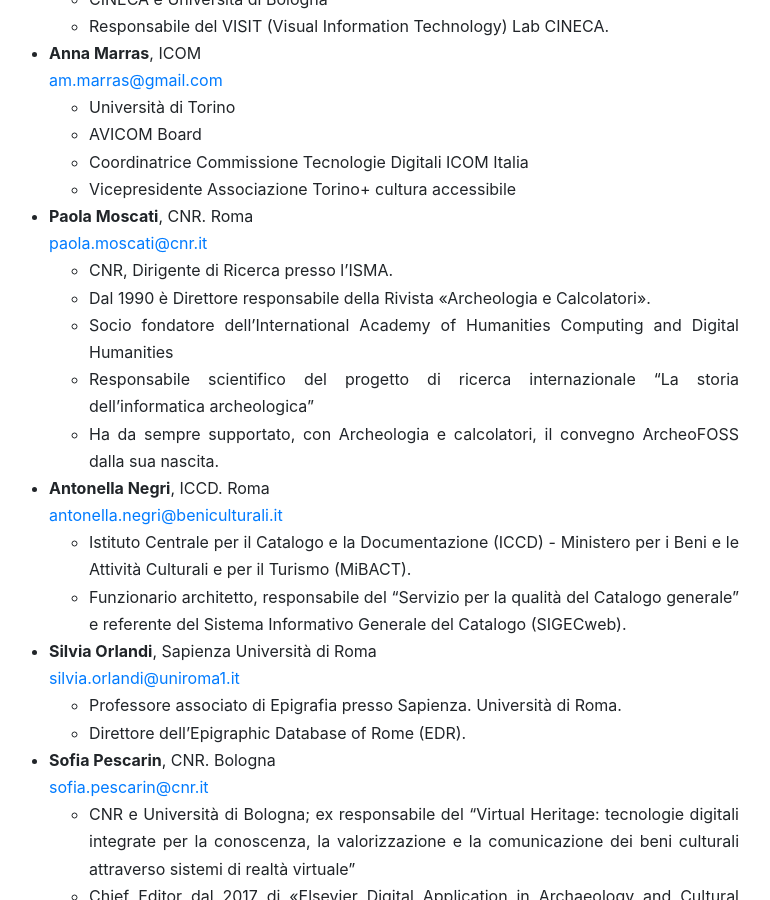
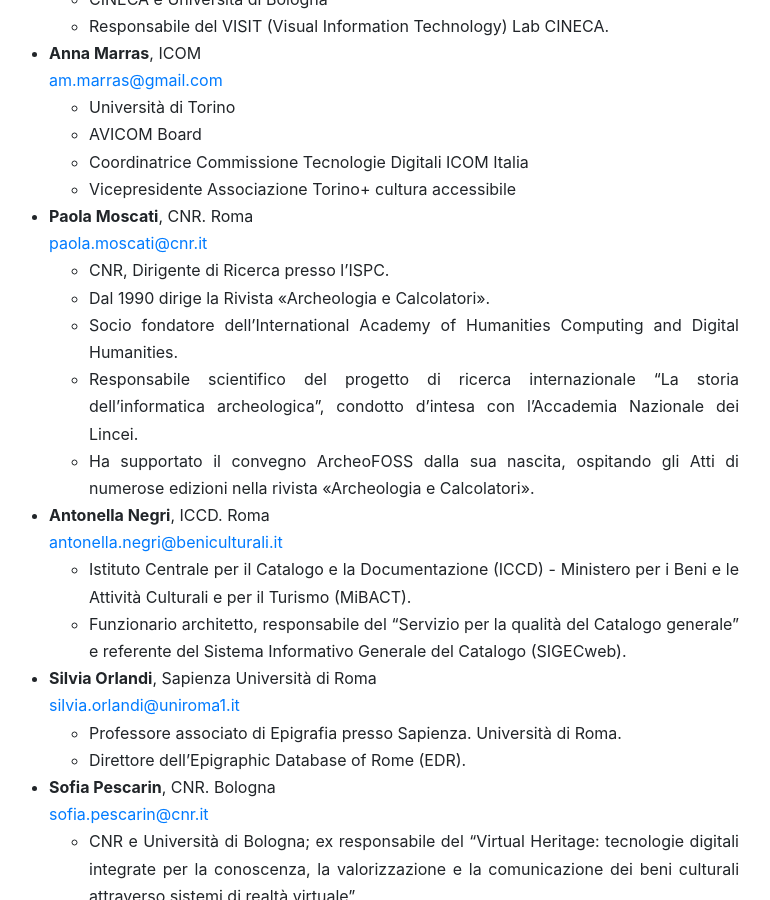
Before and after one commit to archeofoss/archeofoss2020, a Jekyll site: the page built from index.md, in a window 1280 px wide and 900 px high, scrolled down 7822 px. Shown: the whole window, without its empty margins (266-1036 px from the left). Built offline with Jekyll 4.4.1, drawn with Linux system fonts in a browser that asks for light colours; nearby versions of some CDN libraries.

Commit message:
Updated Moscati

```diff
--- a/index.md
+++ b/index.md
@@ -229,11 +229,11 @@
     - Vicepresidente Associazione Torino+ cultura accessibile
 - **Paola Moscati**, CNR. Roma
 [paola.moscati@cnr.it](mailto:paola.moscati@cnr.it)
-    - CNR, Dirigente di Ricerca presso l’ISMA.
-    - Dal 1990 è Direttore responsabile della Rivista «Archeologia e Calcolatori».
-    - Socio fondatore dell’International Academy of Humanities Computing and Digital Humanities
-    - Responsabile scientifico del progetto di ricerca internazionale “La storia dell’informatica archeologica”
-    - Ha da sempre supportato, con Archeologia e calcolatori, il convegno ArcheoFOSS dalla sua nascita.
+    - CNR, Dirigente di Ricerca presso l’ISPC.
+    - Dal 1990 dirige la Rivista «Archeologia e Calcolatori».
+    - Socio fondatore dell’International Academy of Humanities Computing and Digital Humanities.
+    - Responsabile scientifico del progetto di ricerca internazionale “La storia dell’informatica archeologica”, condotto d’intesa con l’Accademia Nazionale dei Lincei.
+    - Ha supportato il convegno ArcheoFOSS dalla sua nascita, ospitando gli Atti di numerose edizioni nella rivista «Archeologia e Calcolatori».
 - **Antonella Negri**, ICCD. Roma
 [antonella.negri@beniculturali.it](mailto:antonella.negri@beniculturali.it)
     - Istituto Centrale per il Catalogo e la Documentazione (ICCD) - Ministero per i Beni e le Attività Culturali e per il Turismo (MiBACT).
```
